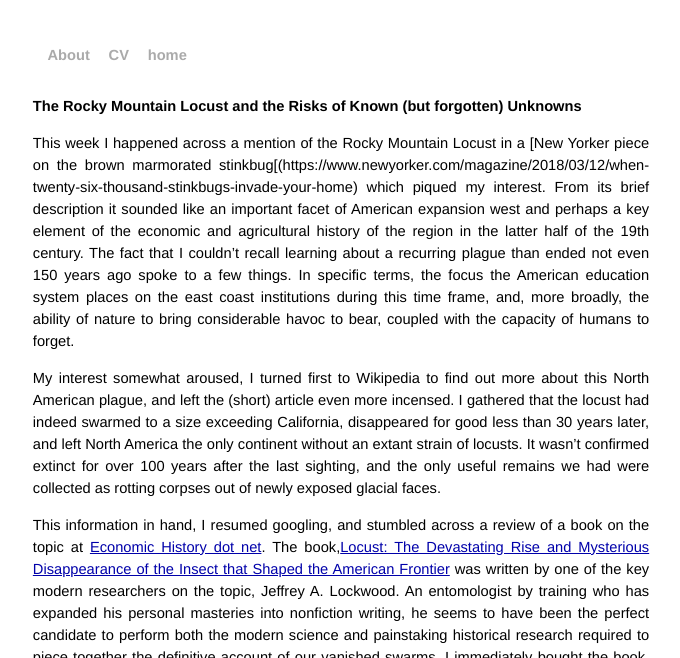
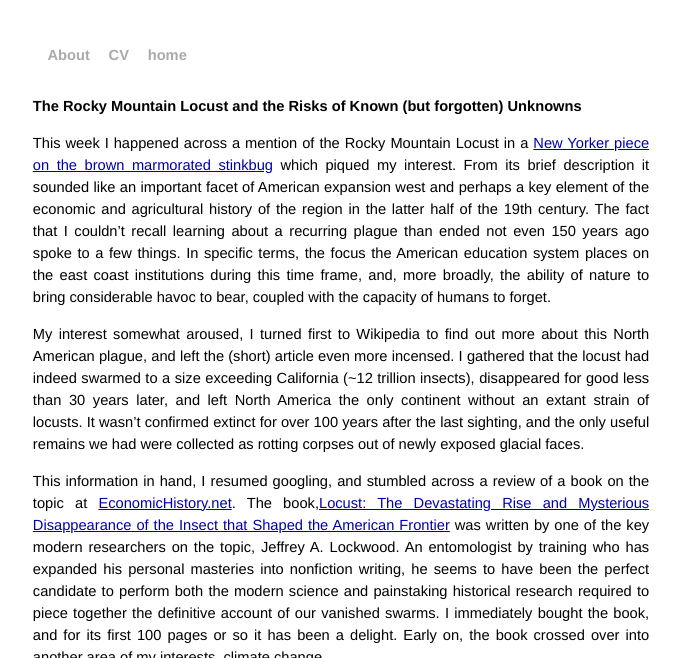
Before and after one commit to cwaldoch/cwaldoch.github.io, a Jekyll site: the page built from _posts/2018-03-08-The-Rocky-Mountain-Locust-and-Known-Unknowns.md, in a window 1280 px wide and 900 px high, cut to the strip 0-658 px from the top of the window. Shown: the whole strip, without its empty margins (299-979 px from the left). Built offline with Jekyll 4.4.1, drawn with Linux system fonts in a browser that asks for light colours; our own code applies the rules of GitHub Pages for plain Markdown files.

Commit message:
Update 2018-03-08-The-Rocky-Mountain-Locust-and-Known-Unknowns.md

```diff
--- a/_posts/2018-03-08-The-Rocky-Mountain-Locust-and-Known-Unknowns.md
+++ b/_posts/2018-03-08-The-Rocky-Mountain-Locust-and-Known-Unknowns.md
@@ -1,10 +1,10 @@
 ### The Rocky Mountain Locust and the Risks of Known (but forgotten) Unknowns
 
-This week I happened across a mention of the Rocky Mountain Locust in a [New Yorker piece on the brown marmorated stinkbug[(https://www.newyorker.com/magazine/2018/03/12/when-twenty-six-thousand-stinkbugs-invade-your-home) which piqued my interest. From its brief description it sounded like an important facet of American expansion west and perhaps a key element of the economic and agricultural history of the region in the latter half of the 19th century. The fact that I couldn't recall learning about a recurring plague than ended not even 150 years ago spoke to a few things. In specific terms, the focus the American education system places on the east coast institutions during this time frame, and, more broadly, the ability of nature to bring considerable havoc to bear, coupled with the capacity of humans to forget.
+This week I happened across a mention of the Rocky Mountain Locust in a [New Yorker piece on the brown marmorated stinkbug](https://www.newyorker.com/magazine/2018/03/12/when-twenty-six-thousand-stinkbugs-invade-your-home) which piqued my interest. From its brief description it sounded like an important facet of American expansion west and perhaps a key element of the economic and agricultural history of the region in the latter half of the 19th century. The fact that I couldn't recall learning about a recurring plague than ended not even 150 years ago spoke to a few things. In specific terms, the focus the American education system places on the east coast institutions during this time frame, and, more broadly, the ability of nature to bring considerable havoc to bear, coupled with the capacity of humans to forget.
 
-My interest somewhat aroused, I turned first to Wikipedia to find out more about this North American plague, and left the (short) article even more incensed. I gathered that the locust had indeed swarmed to a size exceeding California, disappeared for good less than 30 years later, and left North America the only continent without an extant strain of locusts. It wasn't confirmed extinct for over 100 years after the last sighting, and the only useful remains we had were collected as rotting corpses out of newly exposed glacial faces.
+My interest somewhat aroused, I turned first to Wikipedia to find out more about this North American plague, and left the (short) article even more incensed. I gathered that the locust had indeed swarmed to a size exceeding California (~12 trillion insects), disappeared for good less than 30 years later, and left North America the only continent without an extant strain of locusts. It wasn't confirmed extinct for over 100 years after the last sighting, and the only useful remains we had were collected as rotting corpses out of newly exposed glacial faces.
 
-This information in hand, I resumed googling, and stumbled across a review of a book on the topic at [Economic History dot net](http://eh.net/book_reviews/locust-the-devastating-rise-and-mysterious-disappearance-of-the-insect-that-shaped-the-american-frontier/). The book,[Locust: The Devastating Rise and Mysterious Disappearance of the Insect that Shaped the American Frontier](http://amzn.to/2FnFcQv) was written by one of the key modern researchers on the topic, Jeffrey A. Lockwood. An entomologist by training who has expanded his personal masteries into nonfiction writing, he seems to have been the perfect candidate to perform both the modern science and painstaking historical research required to piece together the definitive account of our vanished swarms. I immediately bought the book, and for its first 100 pages or so it has been a delight. Early on, the book crossed over into another area of my interests, climate change.
+This information in hand, I resumed googling, and stumbled across a review of a book on the topic at [EconomicHistory.net](http://eh.net/book_reviews/locust-the-devastating-rise-and-mysterious-disappearance-of-the-insect-that-shaped-the-american-frontier/). The book,[Locust: The Devastating Rise and Mysterious Disappearance of the Insect that Shaped the American Frontier](http://amzn.to/2FnFcQv) was written by one of the key modern researchers on the topic, Jeffrey A. Lockwood. An entomologist by training who has expanded his personal masteries into nonfiction writing, he seems to have been the perfect candidate to perform both the modern science and painstaking historical research required to piece together the definitive account of our vanished swarms. I immediately bought the book, and for its first 100 pages or so it has been a delight. Early on, the book crossed over into another area of my interests, climate change.
 
 ![](https://upload.wikimedia.org/wikipedia/commons/f/f7/Minnesota_locusts.jpg)
 
```
